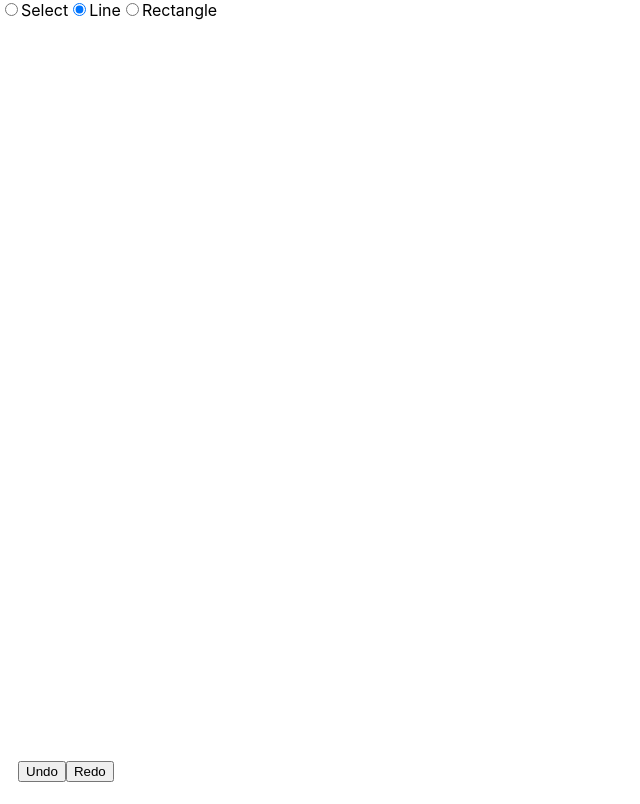
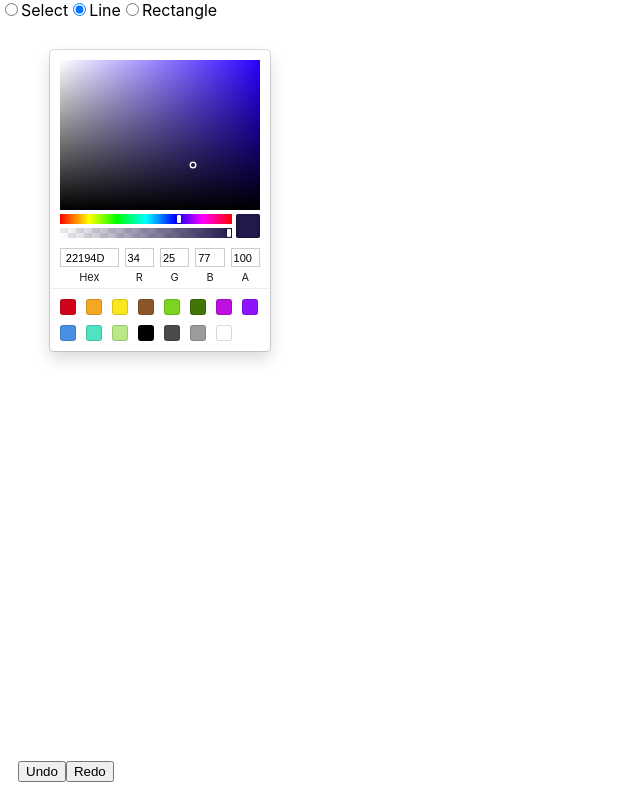
Before and after one commit to alison2686/calligraphy-brush, a React (Create React App) app: page /paint-app in a window 1280 px wide. Shown: the whole page, without its empty margins (0-640 px from the left). Built offline with nearby package versions, Linux system fonts and the light colour scheme.

Commit message:
add color picker widget

```diff
--- a/package.json
+++ b/package.json
@@ -7,6 +7,7 @@
     "@testing-library/react": "^11.1.0",
     "@testing-library/user-event": "^12.1.10",
     "react": "^17.0.2",
+    "react-color": "^2.19.3",
     "react-dom": "^17.0.2",
     "react-icons": "^4.3.1",
     "react-router-dom": "^6.0.2",
--- /dev/null
+++ b/src/components/ColorPicker/ColorPicker.js
@@ -0,0 +1,12 @@
+import React from 'react'
+import { SketchPicker } from 'react-color';
+
+const ColorPicker = () => {
+    return (
+        <div>
+            <SketchPicker />
+        </div>
+    )
+}
+
+export default ColorPicker
--- a/src/components/Paint/paint.js
+++ b/src/components/Paint/paint.js
@@ -1,6 +1,7 @@
 import React, { useLayoutEffect, useState } from 'react'
 import { useEffect } from 'react/cjs/react.development'
 import rough from 'roughjs/bundled/rough.esm'
+import ColorPicker from '../ColorPicker/ColorPicker'
 
 
 const generator = rough.generator()
@@ -268,6 +269,9 @@ function Paint() {
                 <button onClick={undo}>Undo</button>
                 <button onClick={redo}>Redo</button>
             </div>
+            <div className='color-picker' style={{ position: 'fixed', top: 0, padding: 50}}>
+                <ColorPicker />
+            </div>
             <canvas
                 id='canvas'
                 // style={{ backgroundColor: "blue"}}
--- a/src/pages/index.js
+++ b/src/pages/index.js
@@ -1,4 +1,4 @@
-import React, { useState } from 'react'
+import React from 'react'
 // import Footer from '../components/Footer'
 import HeroSection from '../components/HeroSection'
 // import InfoSection from '../components/InfoSection'
```
Also changed, not shown: 2 other files (tests, documents, lock files or other folders).
